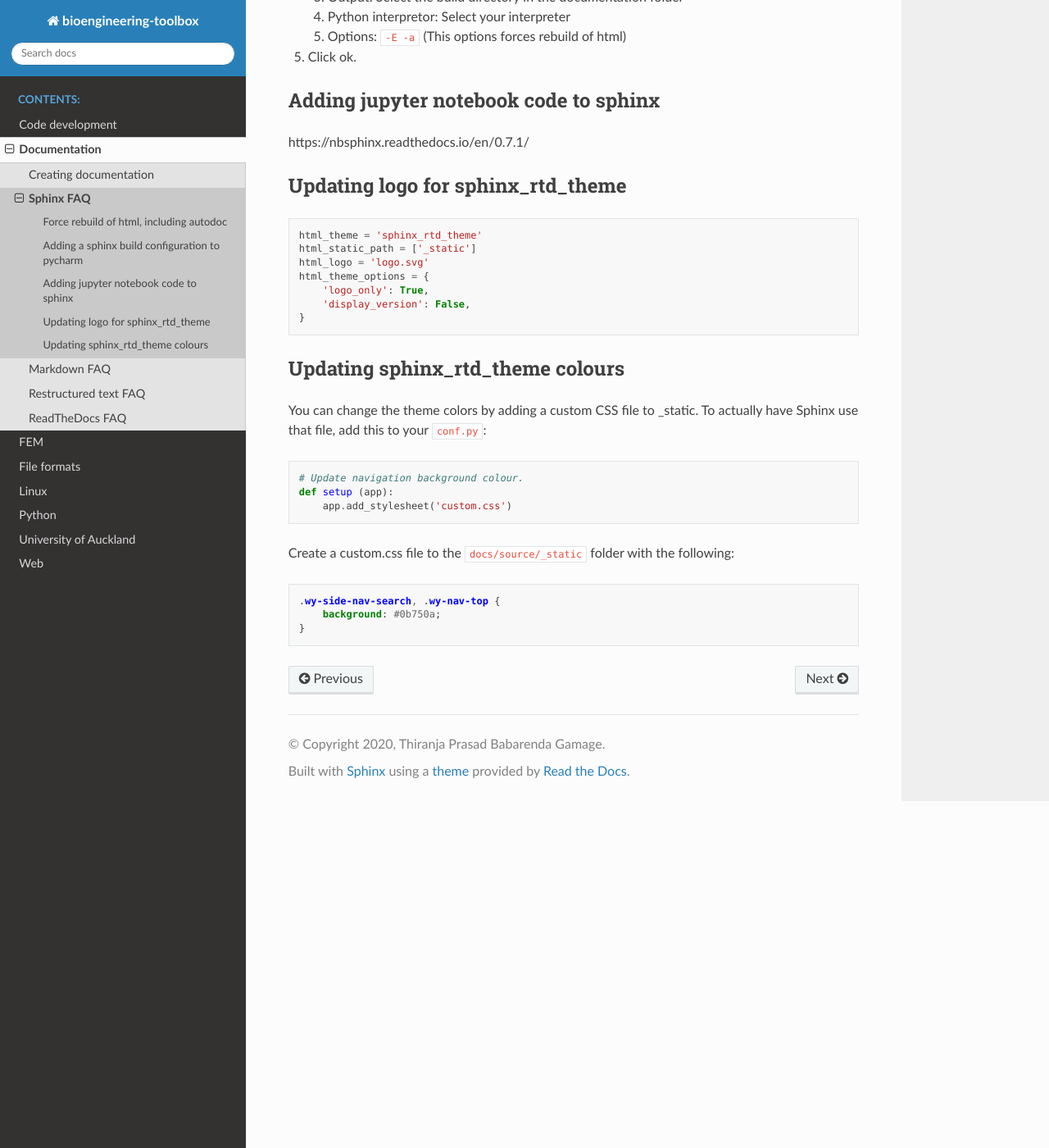
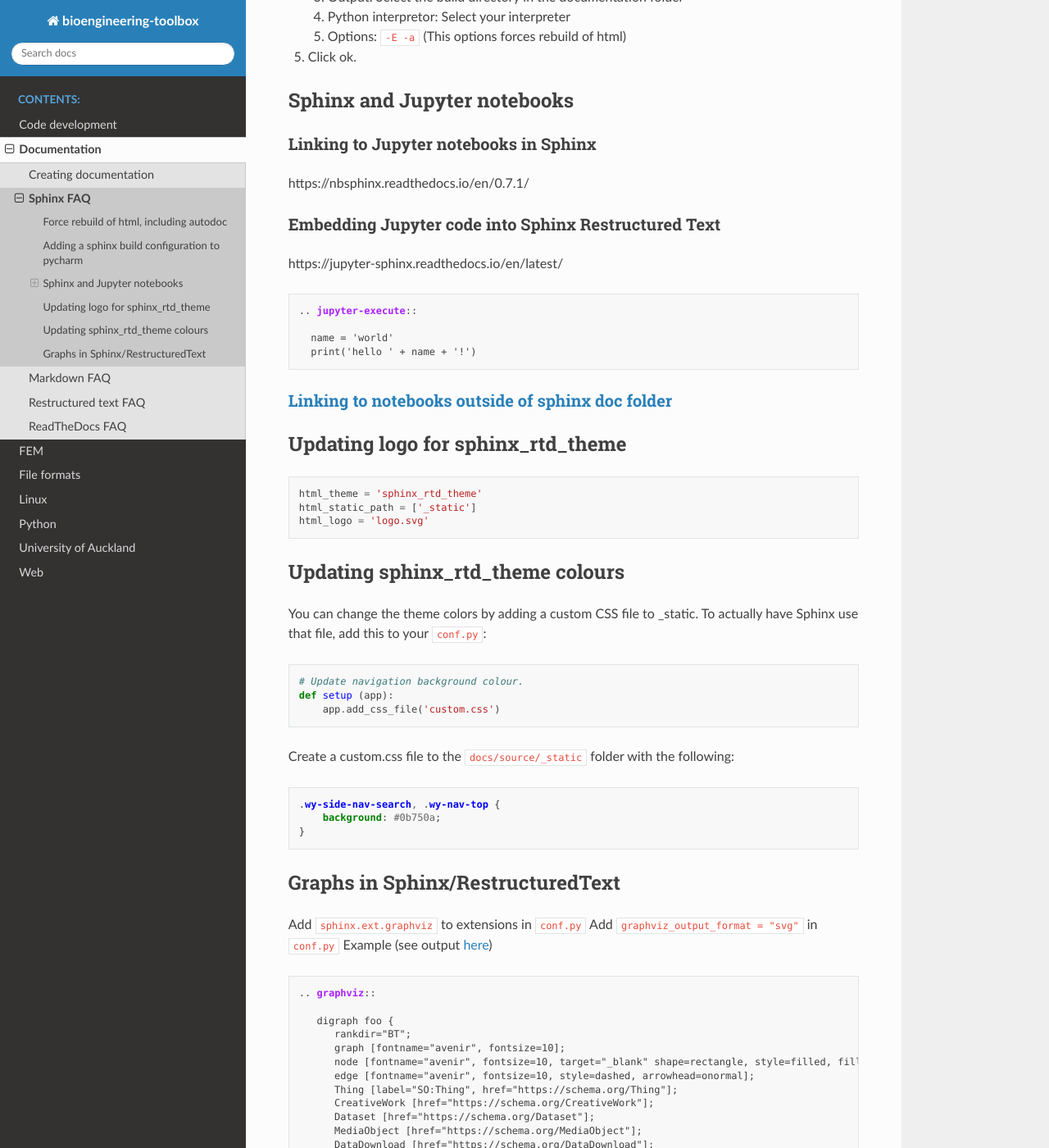
Before and after one commit to PrasadBabarendaGamage/bioengineering-toolbox, a Sphinx documentation site: the page built from docs/source/documentation/sphinx.md, in a window 1280 px wide and 1400 px high, scrolled down 500 px. Shown: the whole window at 82% size. Built offline with Sphinx 7.4.7 and the Read the Docs theme 2.0.0, drawn with Linux system fonts in a browser that asks for light colours; pages that are not in the unit, such as notebooks, are missing from menus; some of the changed text lies outside the part shown.

Commit message:
Updating documentation faq's

````diff
--- a/docs/source/documentation/sphinx.md
+++ b/docs/source/documentation/sphinx.md
@@ -17,18 +17,25 @@ following fields:
     5. Options: `-E -a` (This options forces rebuild of html)
 5. Click ok.
 
-## Adding jupyter notebook code to sphinx
+## Sphinx and Jupyter notebooks
+### Linking to Jupyter notebooks in Sphinx
 https://nbsphinx.readthedocs.io/en/0.7.1/
+
+### Embedding Jupyter code into Sphinx Restructured Text
+https://jupyter-sphinx.readthedocs.io/en/latest/
+```rest
+.. jupyter-execute::
+
+  name = 'world'
+  print('hello ' + name + '!')
+```
+### [Linking to notebooks outside of sphinx doc folder](https://github.com/vidartf/nbsphinx-link)
 
 ## Updating logo for sphinx_rtd_theme
 ```python
 html_theme = 'sphinx_rtd_theme'
 html_static_path = ['_static']
 html_logo = 'logo.svg'
-html_theme_options = {
-    'logo_only': True,
-    'display_version': False,
-}
 ```
 
 ## Updating sphinx_rtd_theme colours
@@ -36,7 +43,7 @@ You can change the theme colors by adding a custom CSS file to _static. To actua
 ```python
 # Update navigation background colour.
 def setup (app):
-    app.add_stylesheet('custom.css')
+    app.add_css_file('custom.css')
 ```
 
 Create a custom.css file to the `docs/source/_static` folder with the following:
@@ -45,3 +52,38 @@ Create a custom.css file to the `docs/source/_static` folder with the following:
     background: #0b750a;
 }
 ```
+
+## Graphs in Sphinx/RestructuredText
+Add `sphinx.ext.graphviz` to extensions in `conf.py`
+Add `graphviz_output_format = "svg"` in `conf.py`
+Example (see output [here](https://so-tools.readthedocs.io/en/latest/index.html))
+```rest
+.. graphviz::
+
+   digraph foo {
+      rankdir="BT";
+      graph [fontname="avenir", fontsize=10];
+      node [fontname="avenir", fontsize=10, target="_blank" shape=rectangle, style=filled, fillcolor=darkseagreen2];
+      edge [fontname="avenir", fontsize=10, style=dashed, arrowhead=onormal];
+      Thing [label="SO:Thing", href="https://schema.org/Thing"];
+      CreativeWork [href="https://schema.org/CreativeWork"];
+      Dataset [href="https://schema.org/Dataset"];
+      MediaObject [href="https://schema.org/MediaObject"];
+      DataDownload [href="https://schema.org/DataDownload"];
+      Intangible [href="https://schema.org/Intangible"];
+      PropertyValue [href="https://schema.org/PropertyValue"];
+      Place [href="https://schema.org/Place", target="_blank"];
+      Person [href="https://schema.org/Person", target="_blank"];
+      Organization [href="https://schema.org/Organization"];
+
+      CreativeWork -> Thing;
+      Intangible -> Thing;
+      Place -> Thing;
+      Person -> Thing;
+      Organization -> Thing;
+      Dataset -> CreativeWork;
+      MediaObject -> CreativeWork;
+      DataDownload -> MediaObject;
+      PropertyValue -> Intangible;
+   }
+```
````
Also changed, not shown: docs/source/documentation/creating_documentation.md (+3 -0 lines), docs/source/documentation/readthedocs.md (+1 -1 lines), docs/source/documentation/restructured_text.md (+5 -0 lines).
